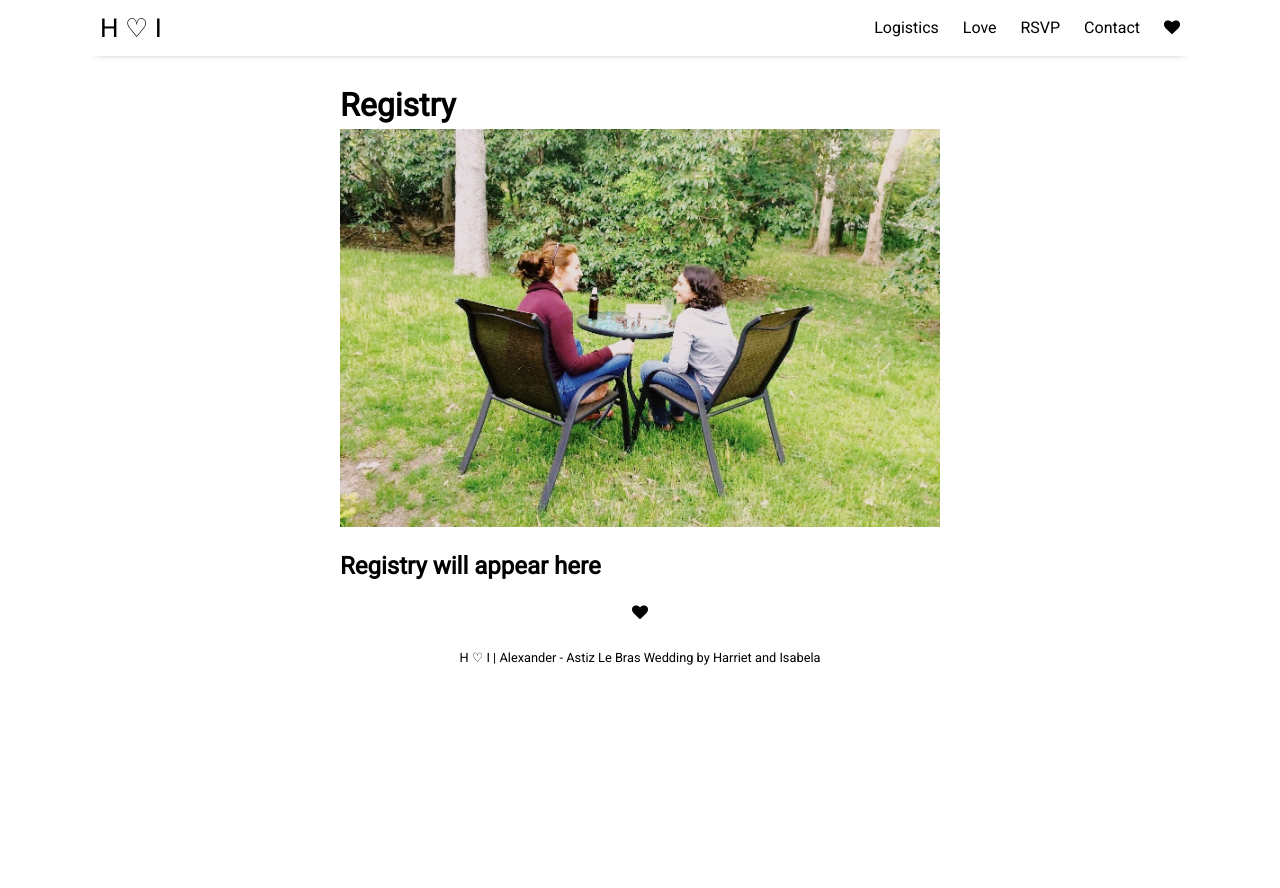
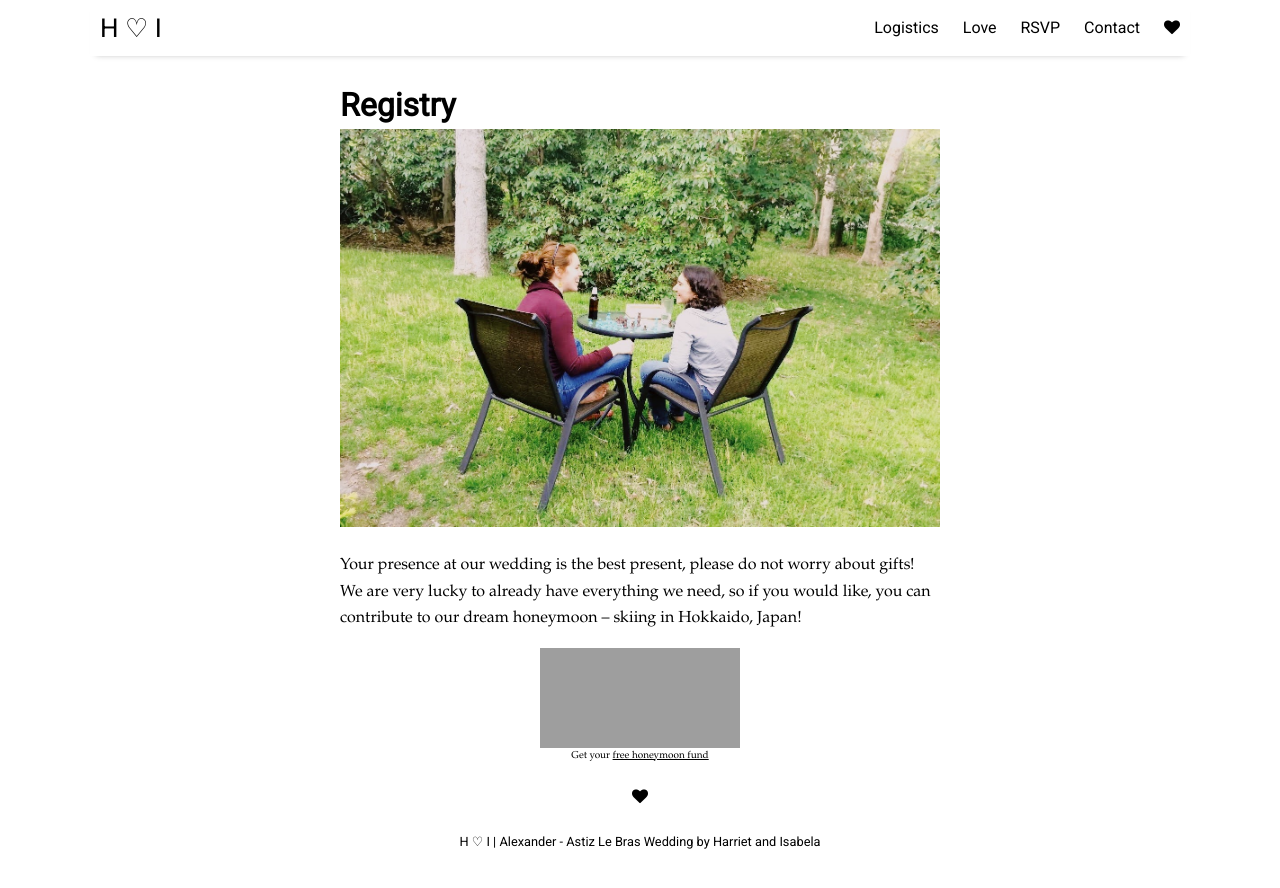
Before and after one commit to halexand/wedding, a Jekyll site: the page built from _posts/2017-07-01-Registry.md, in a window 1280 px wide. Shown: the top 888 px of the page. Built offline with Jekyll 4.4.1, drawn with Linux system fonts in a browser that asks for light colours; nearby versions of some CDN libraries; grey boxes are pictures that could not be loaded.

Commit message:
added honeyfund link and text

```diff
--- a/_posts/2017-07-01-Registry.md
+++ b/_posts/2017-07-01-Registry.md
@@ -8,4 +8,6 @@ image:
   feature: wed42.jpg
 ---
 
-# Registry will appear here
+Your presence at our wedding is the best present, please do not worry about gifts! We are very lucky to already have everything we need, so if you would like, you can contribute to our dream honeymoon -- skiing in Hokkaido, Japan!
+
+<div style="width:200px;margin:0 auto;"><a href="http://www.honeyfund.com/wedding/IziandHdotTieTheKnot" style="text-align:left;background:url('http://www.honeyfund.com/share/honeyfund3.png') no-repeat;display:block;width:200px;height:100px;text-indent:-9999em;">Visit our honeyfund at Honeyfund.com, the free honeymoon registry</a><p style="margin:0;padding:0;font-size:10px;text-align:center;">Get your <a href="http://www.honeyfund.com/">free honeymoon fund</a></p></div>
```
